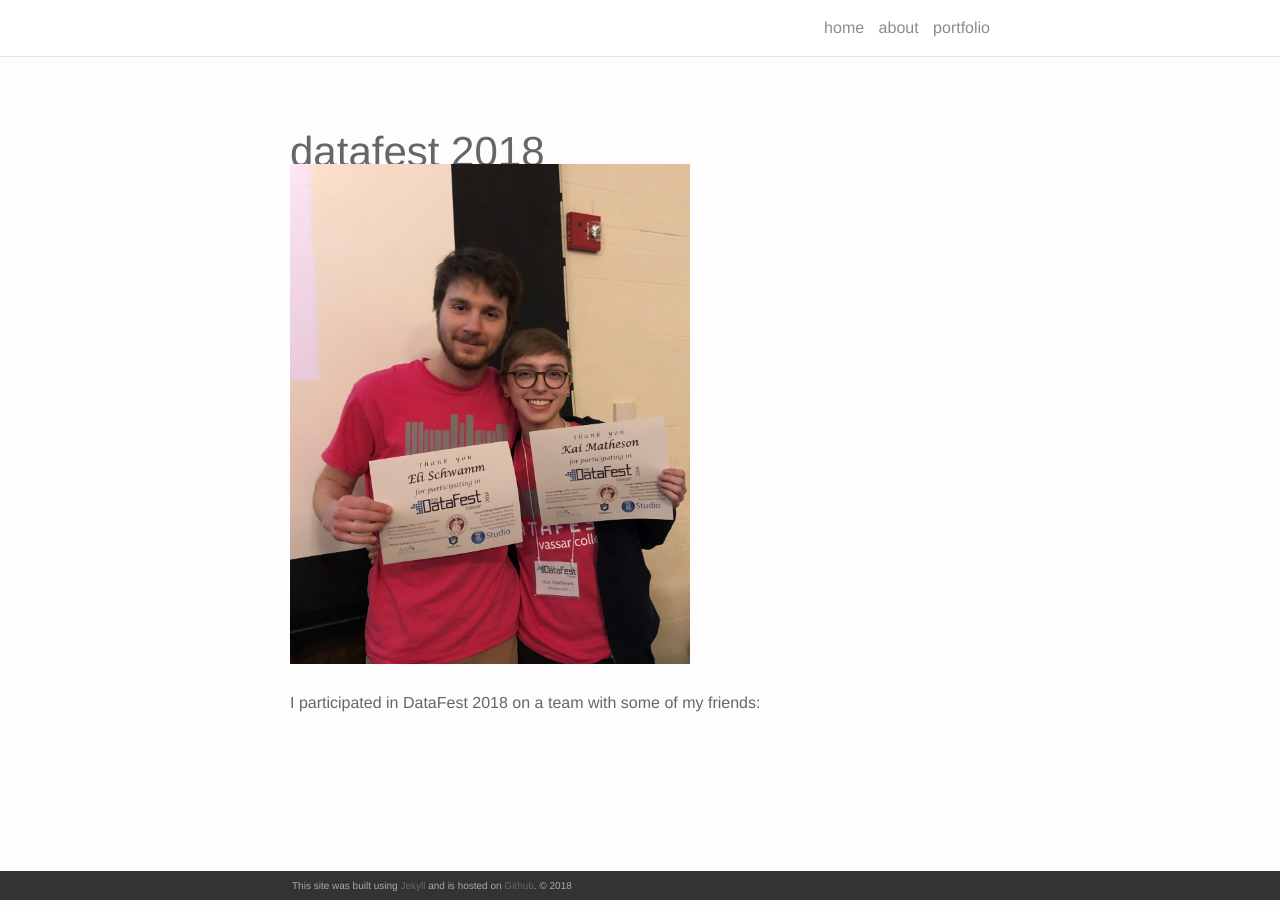
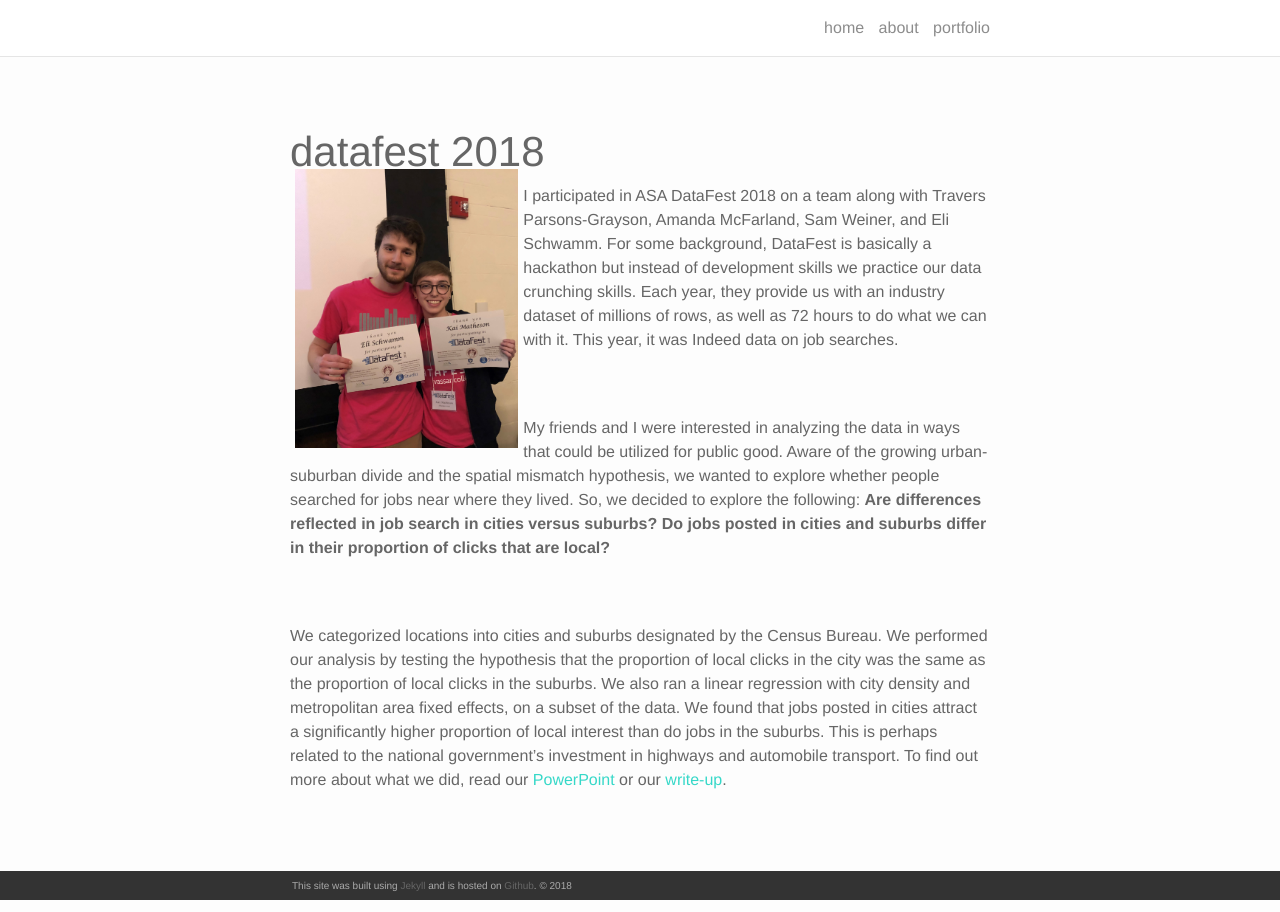
Before and after one commit to kaimath/kaimath.github.io, a Jekyll site: the page built from datafest.md, in a window 1280 px wide. Built offline with Jekyll 4.4.1, drawn with Linux system fonts in a browser that asks for light colours; nearby versions of some CDN libraries; our own code applies the rules of GitHub Pages for plain Markdown files.

Commit message:
datafest

```diff
--- a/datafest.md
+++ b/datafest.md
@@ -2,12 +2,19 @@
 
 layout: post
 description: datafest 2018
-img: /img/12.jpg
 ---
 
 
 
 <h2>datafest 2018</h2>
-<img src="/img/datafest.jpg" height="500">
+<img src="/img/datafest.jpg" height="400" class="col one left">
 
-I participated in DataFest 2018 on a team with some of my friends:
+I participated in ASA DataFest 2018 on a team along with Travers Parsons-Grayson, Amanda McFarland, Sam Weiner, and Eli Schwamm. For some background, DataFest is basically a hackathon but instead of development skills we practice our data crunching skills. Each year, they provide us with an industry dataset of millions of rows, as well as 72 hours to do what we can with it. This year, it was Indeed data on job searches.
+
+<br/>
+
+My friends and I were interested in analyzing the data in ways that could be utilized for public good. Aware of the growing urban-suburban divide and the spatial mismatch hypothesis, we wanted to explore whether people searched for jobs near where they lived. So, we decided to explore the following: <b> Are differences reflected in job search in cities versus suburbs? Do jobs posted in cities and suburbs differ in their proportion of clicks that are local?</b>
+
+<br/>
+
+We categorized locations into cities and suburbs designated by the Census Bureau. We performed our analysis by testing the hypothesis that the proportion of local clicks in the city was the same as the proportion of local clicks in the suburbs. We also ran a linear regression with city density and metropolitan area fixed effects, on a subset of the data. We found that jobs posted in cities attract a significantly higher proportion of local interest than do jobs in the suburbs. This is perhaps related to the national government's investment in highways and automobile transport. To find out more about what we did, read our <a href="{{ site.baseurl }}/DataFest2018.pdf">PowerPoint</a> or our <a href="{{ site.baseurl }}/DataFest2018Writeup.pdf">write-up</a>.
```
Also changed, not shown: portfolio.md (+1 -1 lines), 2 other files.
